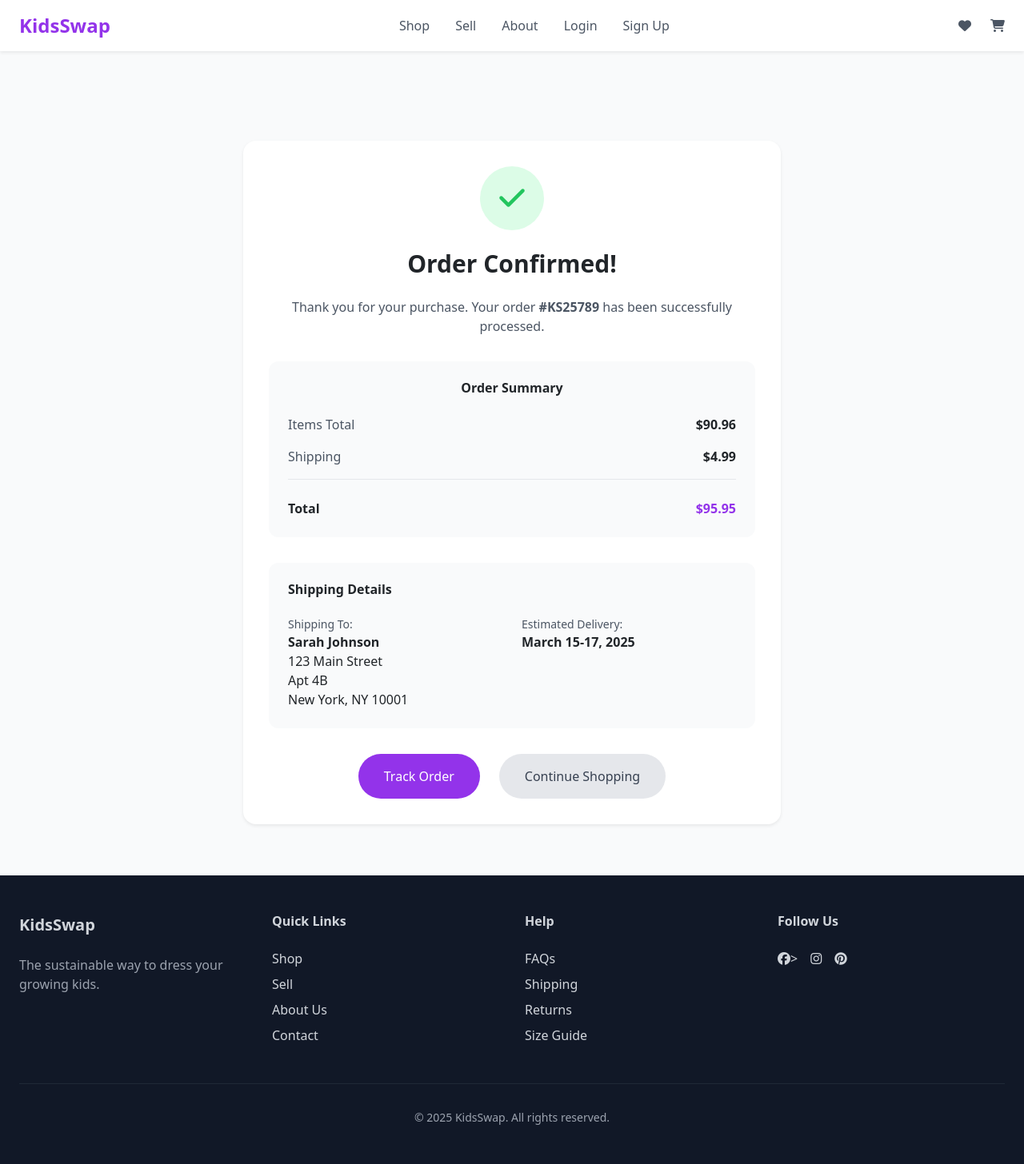
After one commit to estii20/clothing_app, a Django app: page /order-confirmation/ in a window 1280 px wide. The commit adds this page. Shown: the whole page at 80% size. Run offline with Django 5.2, Linux system fonts and the light colour scheme; some libraries are stand-ins or nearby versions.

Commit message:
Add payment button to process payment and order_confirmation.html template

```diff
--- /dev/null
+++ b/marketplace/templates/marketplace/order_confirmation.html
@@ -0,0 +1,70 @@
+{% extends "base.html" %}
+
+{% block content %}
+
+<!-- Order Confirmation Section -->
+    <section id="order-confirmation" class="pt-24 pb-16">
+        <div class="container mx-auto px-4">
+            <div class="max-w-2xl mx-auto">
+                <div class="bg-white rounded-2xl shadow-sm p-8 text-center">
+                    <div class="w-20 h-20 bg-green-100 rounded-full flex items-center justify-center mx-auto mb-6">
+                        <i class="fa-solid fa-check text-4xl text-green-500"></i>
+                    </div>
+                    <h1 class="text-3xl font-bold mb-4">Order Confirmed!</h1>
+                    <p class="text-gray-600 mb-8">
+                        Thank you for your purchase. Your order <strong>#{{ order_id|default:"KS25789" }}</strong>
+                        has been successfully processed.
+                    </p>
+
+                    <!-- Order Summary -->
+                    <div id="order-summary" class="bg-gray-50 rounded-xl p-6 mb-8">
+                        <h2 class="font-semibold mb-4">Order Summary</h2>
+                        <div class="space-y-4">
+                            <div class="flex items-center justify-between">
+                                <span class="text-gray-600">Items Total</span>
+                                <span class="font-semibold">$90.96</span>
+                            </div>
+                            <div class="flex items-center justify-between">
+                                <span class="text-gray-600">Shipping</span>
+                                <span class="font-semibold">$4.99</span>
+                            </div>
+                            <div class="border-t pt-4">
+                                <div class="flex items-center justify-between">
+                                    <span class="font-semibold">Total</span>
+                                    <span class="font-bold text-purple-600">$95.95</span>
+                                </div>
+                            </div>
+                        </div>
+                    </div>
+
+                    <!-- Shipping Details -->
+                    <div id="shipping-details" class="text-left bg-gray-50 rounded-xl p-6 mb-8">
+                        <h2 class="font-semibold mb-4">Shipping Details</h2>
+                        <div class="grid grid-cols-2 gap-4">
+                            <div>
+                                <p class="text-gray-600 text-sm">Shipping To:</p>
+                                <p class="font-semibold">Sarah Johnson</p>
+                                <p>123 Main Street</p>
+                                <p>Apt 4B</p>
+                                <p>New York, NY 10001</p>
+                            </div>
+                            <div>
+                                <p class="text-gray-600 text-sm">Estimated Delivery:</p>
+                                <p class="font-semibold">March 15-17, 2025</p>
+                            </div>
+                        </div>
+                    </div>
+
+                    <div class="flex flex-col sm:flex-row gap-4 justify-center">
+                        <span  class="bg-purple-600 text-white px-8 py-3 rounded-full hover:bg-purple-700 cursor-pointer">
+                            Track Order</span>
+                        <a href="{% url 'item_list' %}" class="bg-gray-200 text-gray-700 px-8 py-3 rounded-full hover:bg-gray-300 cursor-pointer text-center">
+                        Continue Shopping
+                        </a>
+                    </div>
+                </div>
+            </div>
+        </div>
+    </section>
+
+    {% endblock %}
--- a/marketplace/urls.py
+++ b/marketplace/urls.py
@@ -11,4 +11,6 @@ urlpatterns = [
     path('cart/add/<int:item_id>/', views.add_to_cart, name='add_to_cart'),
     path('cart/remove/<int:item_id>/', views.remove_from_cart, name='remove_from_cart'),
     path('cart/update/<int:item_id>/', views.update_cart_quantity, name='update_cart_quantity'),
+    path('process-payment/', views.process_payment, name='process_payment'),
+    path('order-confirmation/', views.order_confirmation, name='order_confirmation'),
 ]
--- a/marketplace/views.py
+++ b/marketplace/views.py
@@ -8,7 +8,10 @@ from django.contrib import messages
 from django.contrib.auth.forms import UserCreationForm
 from django.contrib.auth import login
 from django.contrib.auth.views import LoginView
-from django.views.generic import FormView
+import json
+from django.http import JsonResponse
+from django.views.decorators.http import require_POST
+import json
 
 
 @login_required
@@ -129,3 +132,26 @@ def update_cart_quantity(request, item_id):
         request.session['cart'] = cart
 
     return redirect('cart')
+
+
+@require_POST
+def process_payment(request):
+    # Simulate payment processing...
+    request.session['cart'] = {}  # Clear the cart
+    return redirect('order_confirmation')  # Name this URL in your urls.py
+
+
+def order_confirmation(request):
+    return render(request, 'marketplace/order_confirmation.html')
+
+
+@require_POST
+def process_payment(request):
+    try:
+        data = json.loads(request.body)
+        if data.get('confirm'):
+            request.session['cart'] = {}
+            return JsonResponse({'status': 'ok'})
+    except Exception:
+        pass
+    return JsonResponse({'status': 'error'}, status=400)
```
Also changed, not shown: marketplace/templates/marketplace/cart.html (+55 -13 lines), db.sqlite3.
